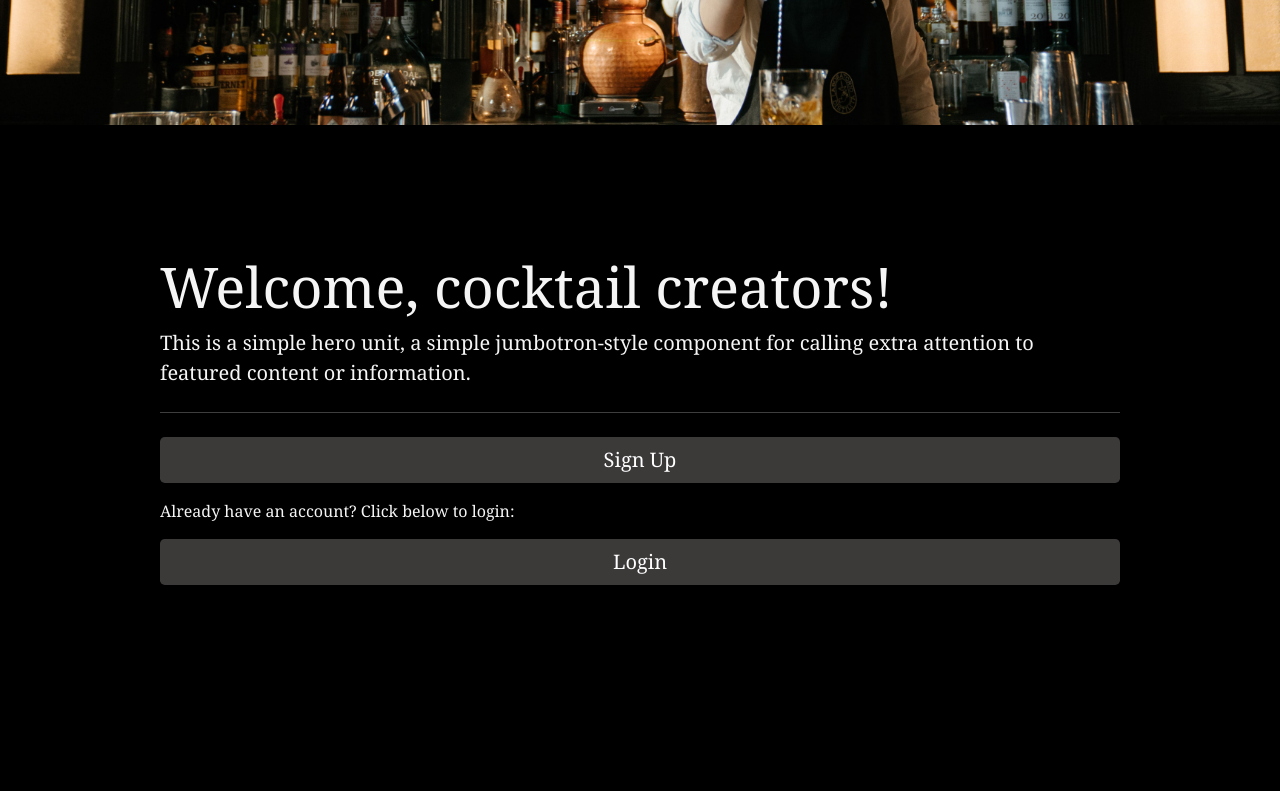
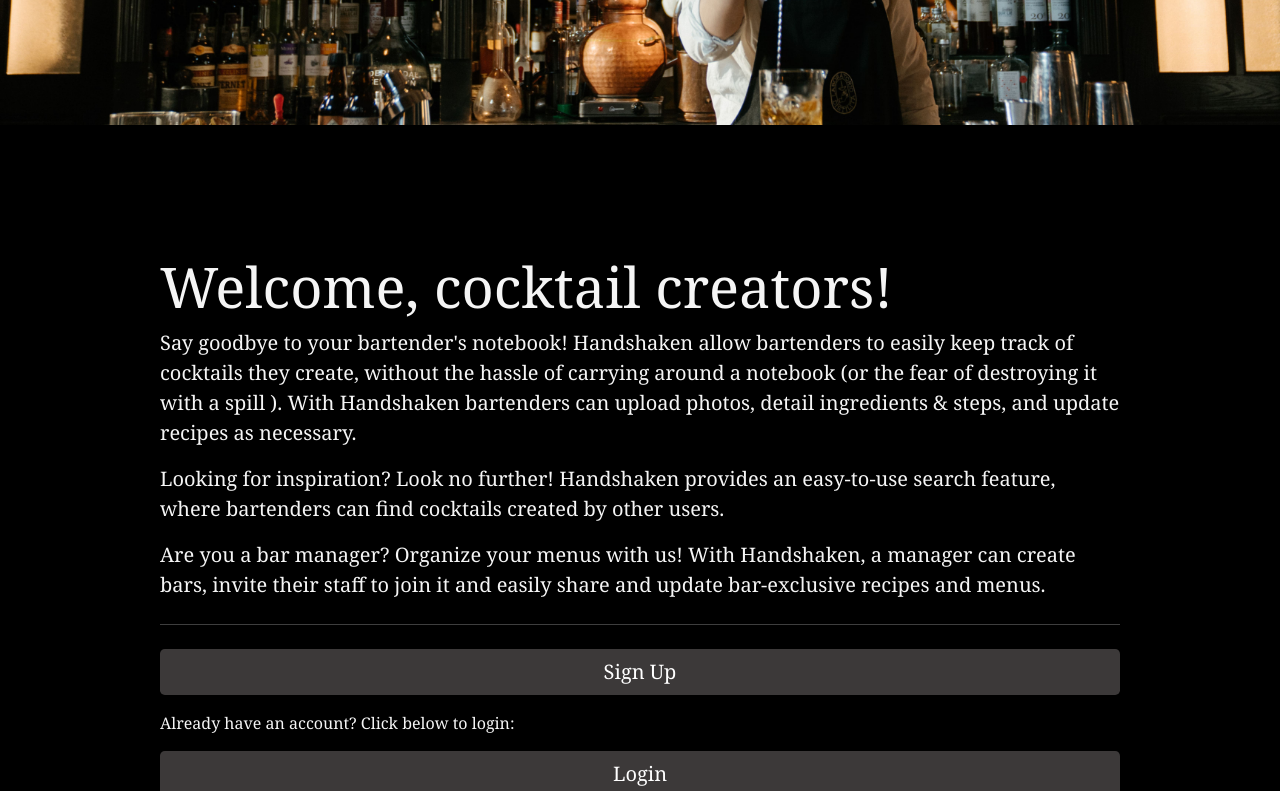
Before and after one commit to katherineyevsukov/cocktails-frontend, a React (Create React App) app in the folder cocktails-ui/: page / in a window 1280 px wide. Shown: the part 515-1306 px from the top of the page. Before the commit the page ends 1228 px from the top, so only its background shows below. Built offline with nearby package versions, Linux system fonts and the light colour scheme; no server answers.

Commit message:
updated jumbotron description

```diff
--- a/cocktails-ui/src/components/Landing.js
+++ b/cocktails-ui/src/components/Landing.js
@@ -8,8 +8,21 @@ function Landing() {
       <div class="jumbotron">
         <h1 class="display-4">Welcome, cocktail creators!</h1>
         <p class="lead">
-          This is a simple hero unit, a simple jumbotron-style component for
-          calling extra attention to featured content or information.
+          Say goodbye to your bartender's notebook! Handshaken allow bartenders
+          to easily keep track of cocktails they create, without the hassle of
+          carrying around a notebook &#40;or the fear of destroying it with a
+          spill &#41;. With Handshaken bartenders can upload photos, detail
+          ingredients &amp; steps, and update recipes as necessary.
+        </p>
+        <p class="lead">
+          Looking for inspiration? Look no further! Handshaken provides an
+          easy-to-use search feature, where bartenders can find cocktails
+          created by other users.
+        </p>
+        <p class="lead">
+          Are you a bar manager? Organize your menus with us! With Handshaken,
+          a manager can create bars, invite their staff to join it and easily
+          share and update bar-exclusive recipes and menus.
         </p>
         <hr class="my-4"></hr>
         {/* <p>
@@ -24,9 +37,7 @@ function Landing() {
             Sign Up
           </Link>
         </p>
-        <p>
-          Already have an account? Click below to login:
-        </p>
+        <p>Already have an account? Click below to login:</p>
         <p class="lead">
           <Link
             to="/login"
```
Also changed, not shown: cocktails-ui/src/components/Home.js (added).
